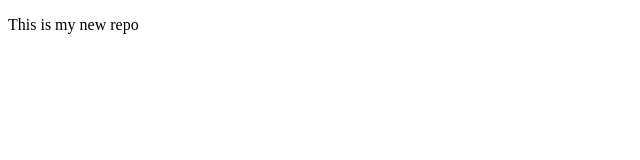
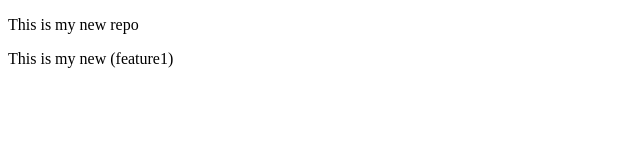
Before and after one commit to subhankhan-929/myfisrtrepo, a plain HTML site: page index.html in a window 1280 px wide. Shown: the whole page, without its empty margins (0-640 px from the left). Drawn offline with Linux system fonts and the light colour scheme.

Commit message:
new feature add

```diff
--- a/index.html
+++ b/index.html
@@ -8,6 +8,7 @@
 <body>
 
     <p>This is my new repo</p>
+    <p>This is my new (feature1)</p>
 
 
 
```
